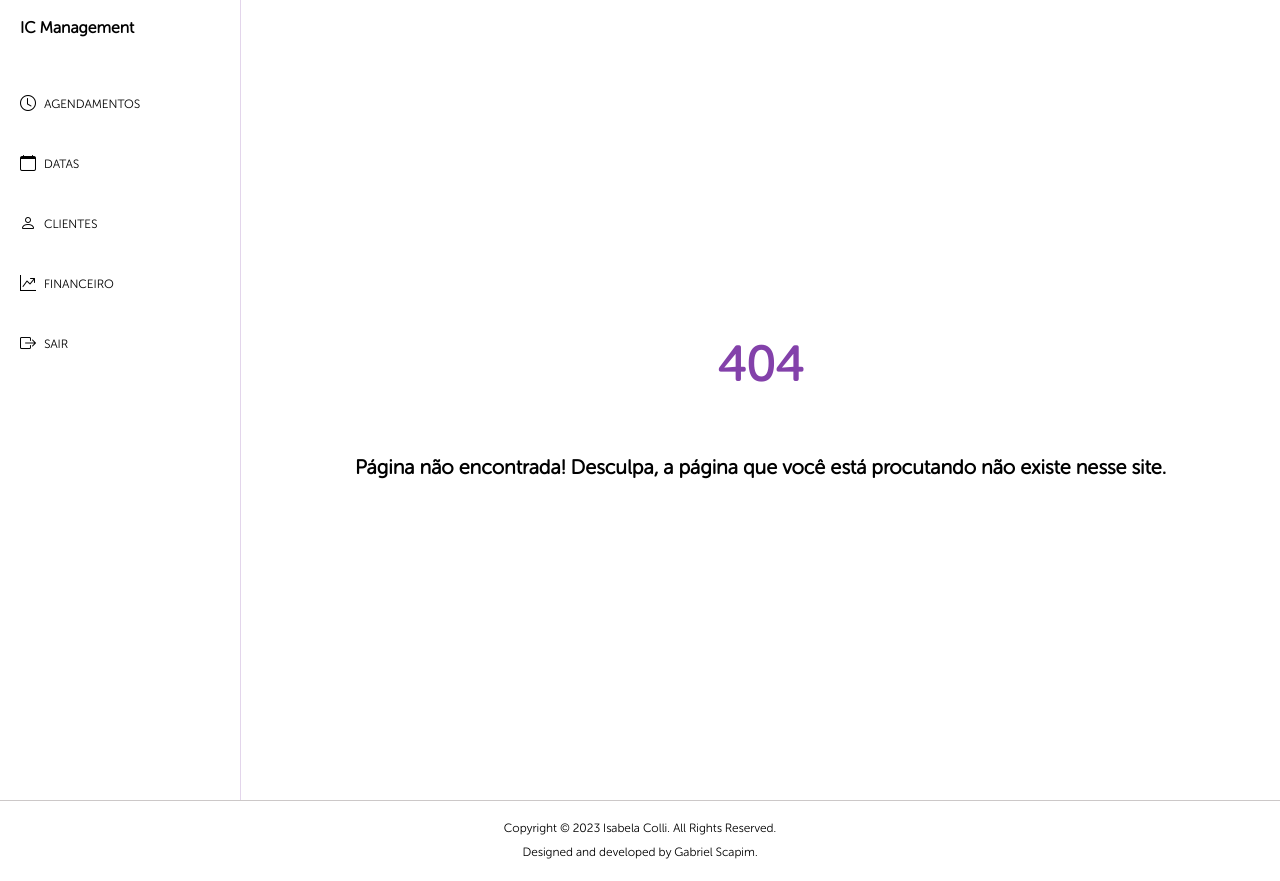
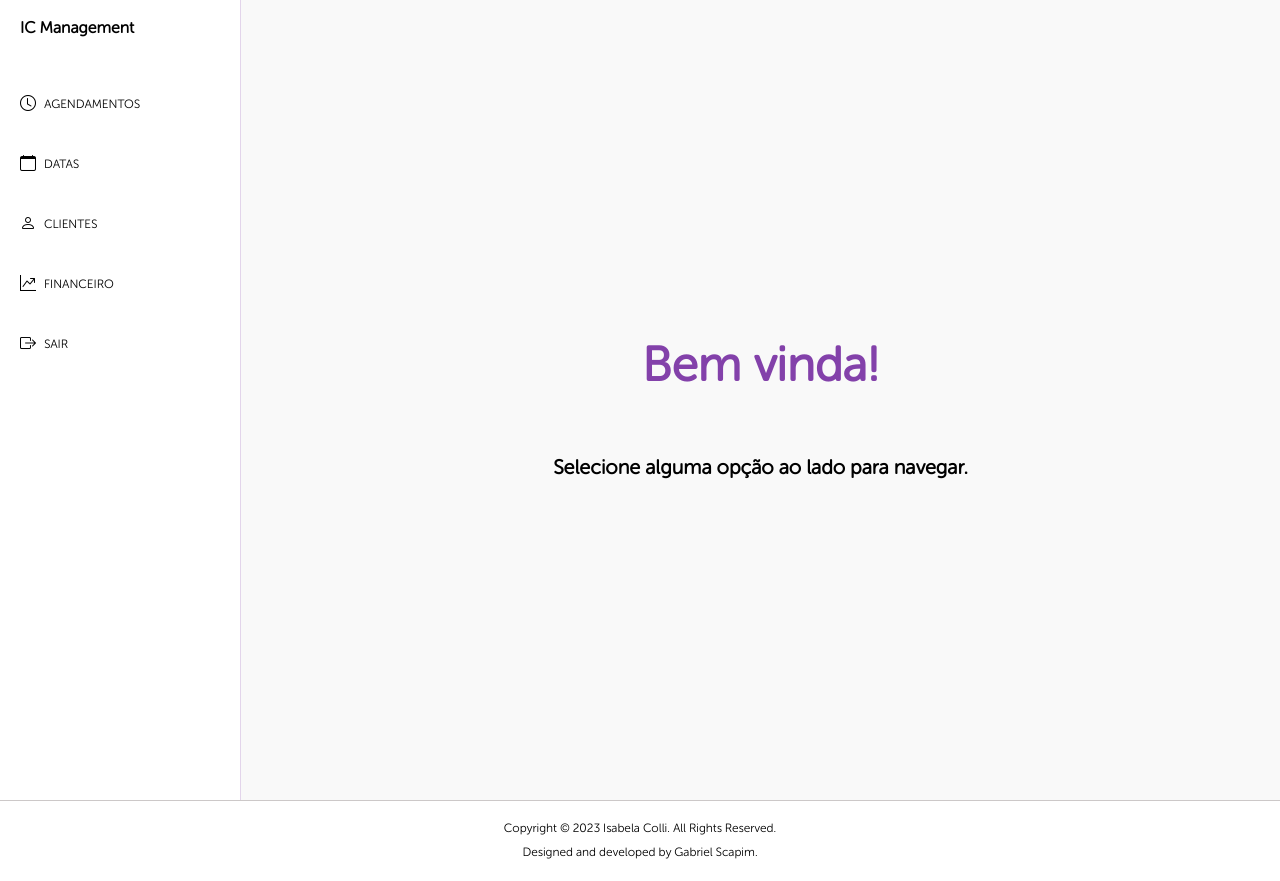
Before and after one commit to gabrielscapim/frontend-management-schedule-your-beauty, a React (Vite) app: page / in a window 1280 px wide. Built offline with nearby package versions, Linux system fonts and the light colour scheme.

Commit message:
feat: main page

```diff
--- /dev/null
+++ b/src/pages/MainPage.module.css
@@ -0,0 +1,24 @@
+.page-container {
+    display: flex;
+    flex-direction: column;
+    justify-content: center;
+    align-items: center;
+    width: 100%;
+    text-align: center;
+    background-color: #F9F9F9;
+}
+
+.page-container h2 {
+    font-size: 48px;
+    color: #8341aa;
+}
+
+.page-container h3 {
+    font-size: 20px;
+}
+
+@media all and (max-width: 824px) {
+    .page-container {
+        padding: 32px 24px 0px 24px;
+    }
+}
--- /dev/null
+++ b/src/pages/MainPage.tsx
@@ -0,0 +1,18 @@
+import styles from './MainPage.module.css';
+
+function MainPage() {
+  return (
+    <section className={ styles['page-container'] }>
+      <div>
+        <h2>Bem vinda!</h2>
+      </div>
+      <div>
+        <h3>
+          Selecione alguma opção ao lado para navegar.
+        </h3>
+      </div>
+    </section>
+  );
+}
+
+export default MainPage;
--- a/src/routes/index.tsx
+++ b/src/routes/index.tsx
@@ -2,12 +2,13 @@ import { BrowserRouter, Route, Routes } from 'react-router-dom';
 import ManagerSchedulesPage from '../pages/ManagerSchedulesPage';
 import DatesPage from '../pages/DatesPage';
 import NotFoundPage from '../pages/NotFoundPage';
+import MainPage from '../pages/MainPage';
 
 function AppRoutes() {
   return (
     <BrowserRouter>
       <Routes>
-        {/* <Route path="/" element={ <ManagerSchedulesPage /> } /> */}
+        <Route path="/" element={ <MainPage /> } />
         <Route path="/agendamentos" element={ <ManagerSchedulesPage /> } />
         <Route path="/datas" element={ <DatesPage /> } />
         <Route path="*" element={ <NotFoundPage /> } />
```
